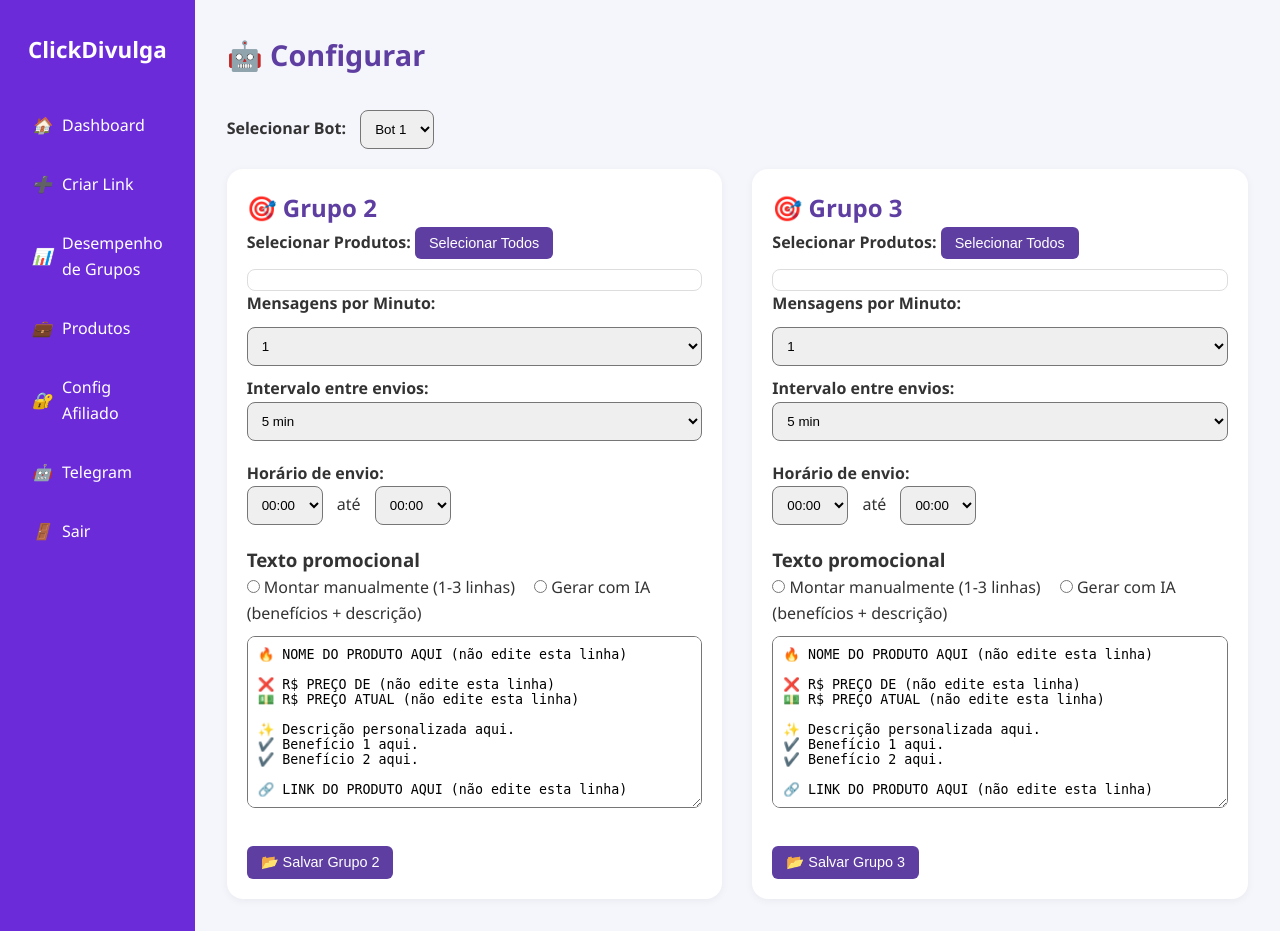
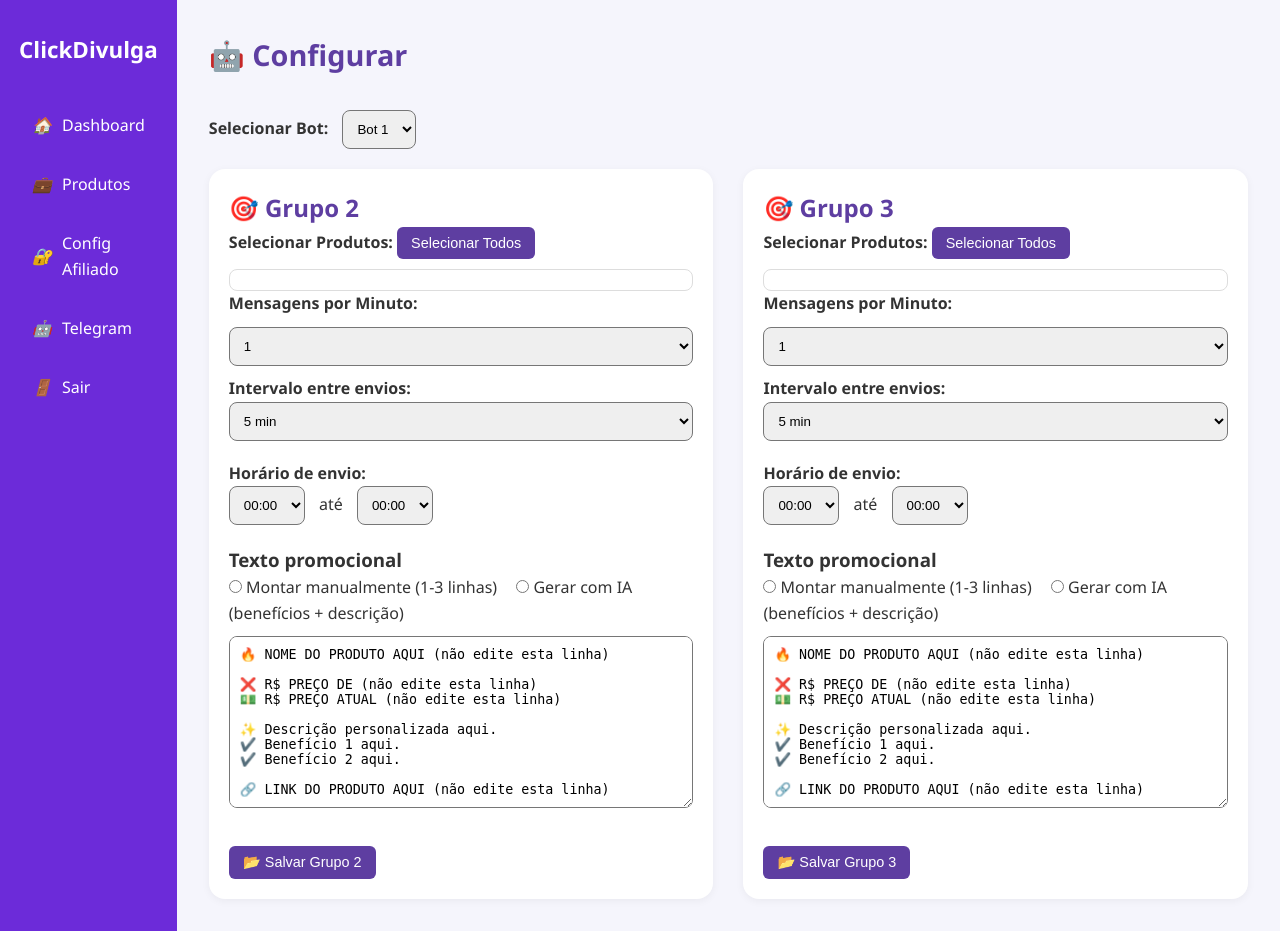
Before and after one commit to tor-28/clickdivulga, a Flask app: template templates/config-telegram.html in a window 1280 px wide. Run offline with Flask 3, Linux system fonts and the light colour scheme; the template is opened without the code that fills it, so the values that code supplies are empty; parts of the project's set-up code (start-up, migrations or seed data) failed here and were passed over.

Commit message:
Update config-telegram.html

```diff
--- a/templates/config-telegram.html
+++ b/templates/config-telegram.html
@@ -10,8 +10,6 @@
     <h2>ClickDivulga</h2>
     <div class="menu">
       <a href="/painel"><i>🏠</i> Dashboard</a>
-      <a href="/criar-link"><i>➕</i> Criar Link</a>
-      <a href="/grupos"><i>📊</i> Desempenho de Grupos</a>
       <a href="/produtos"><i>💼</i> Produtos</a>
       <a href="/minha-api"><i>🔐</i> Config Afiliado</a>
       <a href="/config-bot/1" class="{% if request.path.startswith('/config-bot') %}active{% endif %}"><i>🤖</i> Telegram</a>
```
